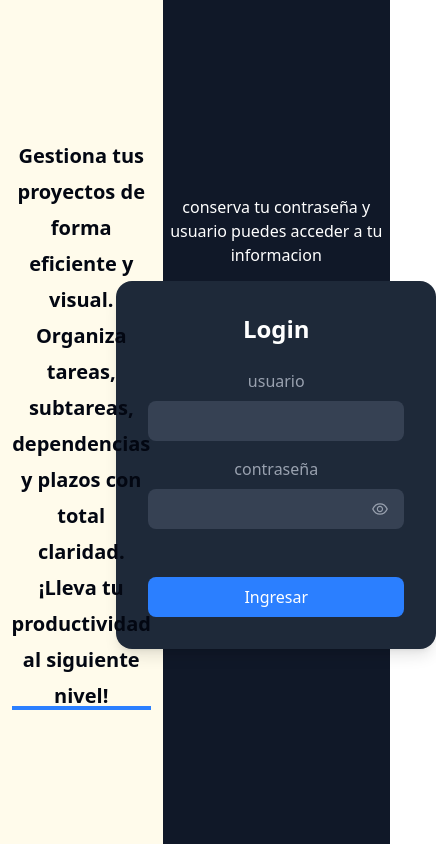
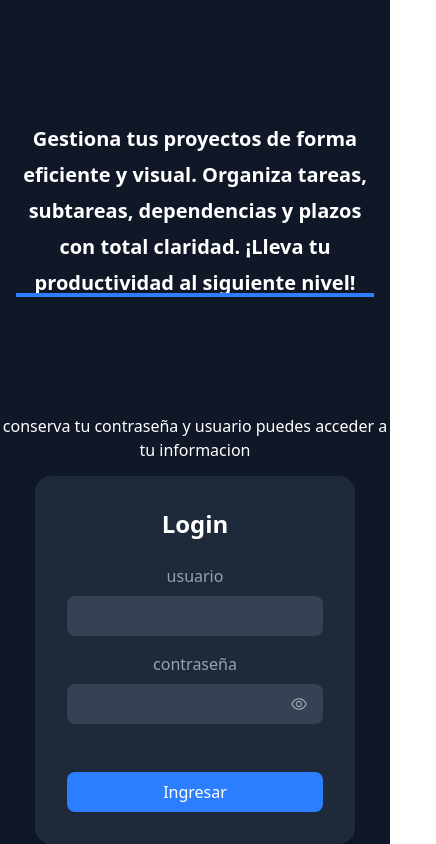
Before and after one commit to imperio8234/appGrantt, a React (Vite) app: page / in a window 390 px wide. Shown: the whole page, 436 px wide, since content can reach past the window. Built offline with nearby package versions, Linux system fonts and the light colour scheme.

Commit message:
creacion de autenticacion

```diff
--- a/src/components/auth/login.tsx
+++ b/src/components/auth/login.tsx
@@ -33,15 +33,15 @@ const Login: React.FC<loginPprops> = ({ setUser }) => {
   };
 
   return (
-    <div className="min-h-screen flex items-center justify-center  bg-amber-50">
+    <div className="min-h-screen flex items-center justify-center flex-col md:flex-row bg-amber-50">
       {contextHolder}
-      <div className="bg-amber-50 text-gray-950 w-5/12 h-full flex items-center justify-center font-extrabold text-3xl p-4">
+      <div className="md:bg-amber-50 bg-gray-900 md:text-gray-950 text-white w-full md:w-5/12 h-full flex items-center justify-center font-extrabold text-3xl p-4">
         <p>
           <AnimatedUnderline text={"Gestiona tus proyectos de forma eficiente y visual.  Organiza tareas, subtareas, dependencias y plazos con total claridad. ¡Lleva tu productividad al siguiente nivel!"} />
 
         </p>
       </div>
-      <div className="w-7/12 flex items-center justify-center flex-col gap-3.5 text-1xl text-white bg-gray-900 h-full">
+      <div className="w-full md:w-7/12 flex items-center justify-center flex-col gap-3.5 text-1xl text-white bg-gray-900 h-full ">
         <p>conserva tu contraseña y usuario puedes acceder a tu informacion</p>
         <form
           onSubmit={handleSubmit}
--- a/src/services/user.tsx
+++ b/src/services/user.tsx
@@ -11,7 +11,7 @@ export class UserServices {
      */
     async createUser(data?: user) {
         try {
-            const res = await backApi.post('/users', data);
+            const res = await backApi.post('/user', data);
             return res.data;
         } catch (error) {
             console.error('Error creating user', error);
@@ -27,7 +27,7 @@ export class UserServices {
      */
     async updateUser(id: string, data: user) {
         try {
-            const res = await backApi.put(`/users/${id}`, data);
+            const res = await backApi.put(`/user/${id}`, data);
             return res.data;
         } catch (error) {
             console.error('Error updating user', error);
@@ -41,7 +41,7 @@ export class UserServices {
      */
     async getUsers() {
         try {
-            const res = await backApi.get('/users');
+            const res = await backApi.get('/user');
             return res.data;
         } catch (error) {
             console.error('Error getting users', error);
@@ -56,7 +56,7 @@ export class UserServices {
      */
     async getUserById(id: string) {
         try {
-            const res = await backApi.get(`/users/${id}`);
+            const res = await backApi.get(`/user/${id}`);
             return res.data;
         } catch (error) {
             console.error('Error getting user by ID', error);
@@ -71,7 +71,7 @@ export class UserServices {
      */
     async deleteUser(id: string) {
         try {
-            const res = await backApi.delete(`/users/${id}`);
+            const res = await backApi.delete(`/user/${id}`);
             return res.data;
         } catch (error) {
             console.error('Error deleting user', error);
```
